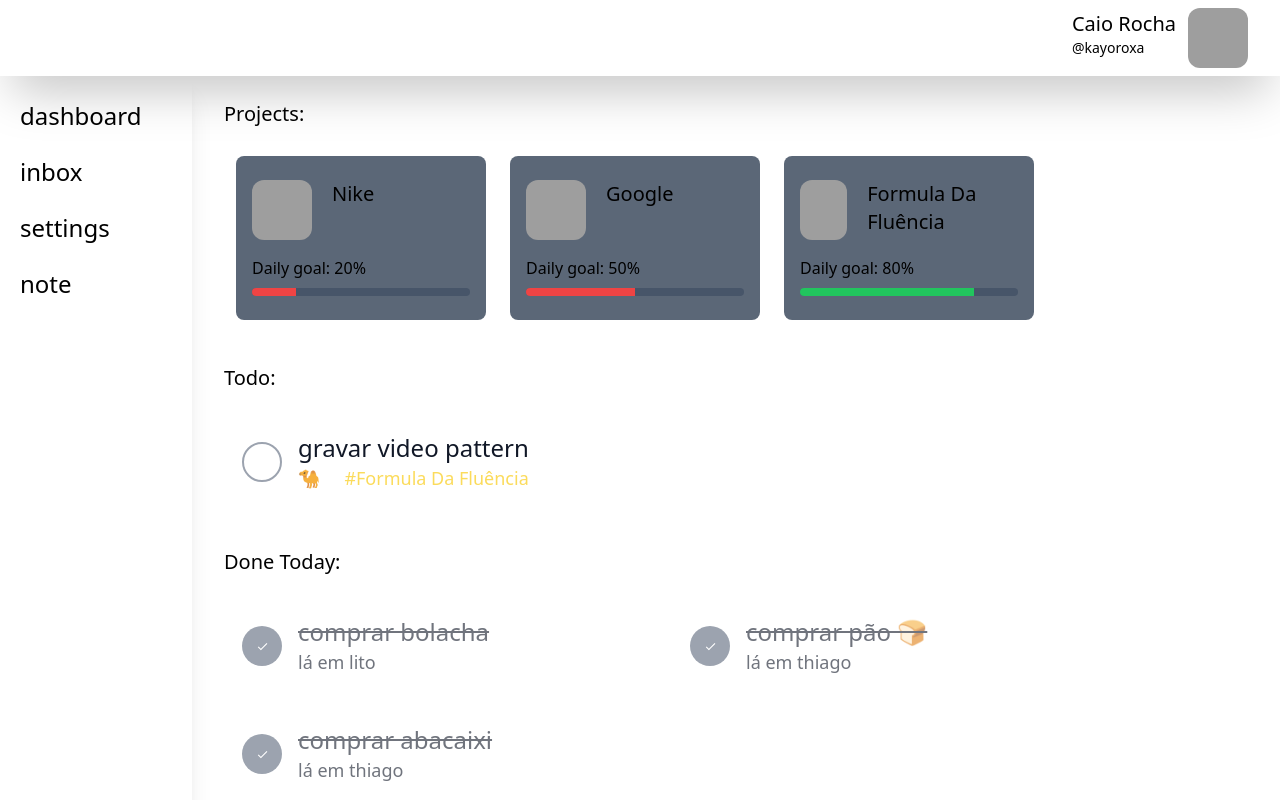
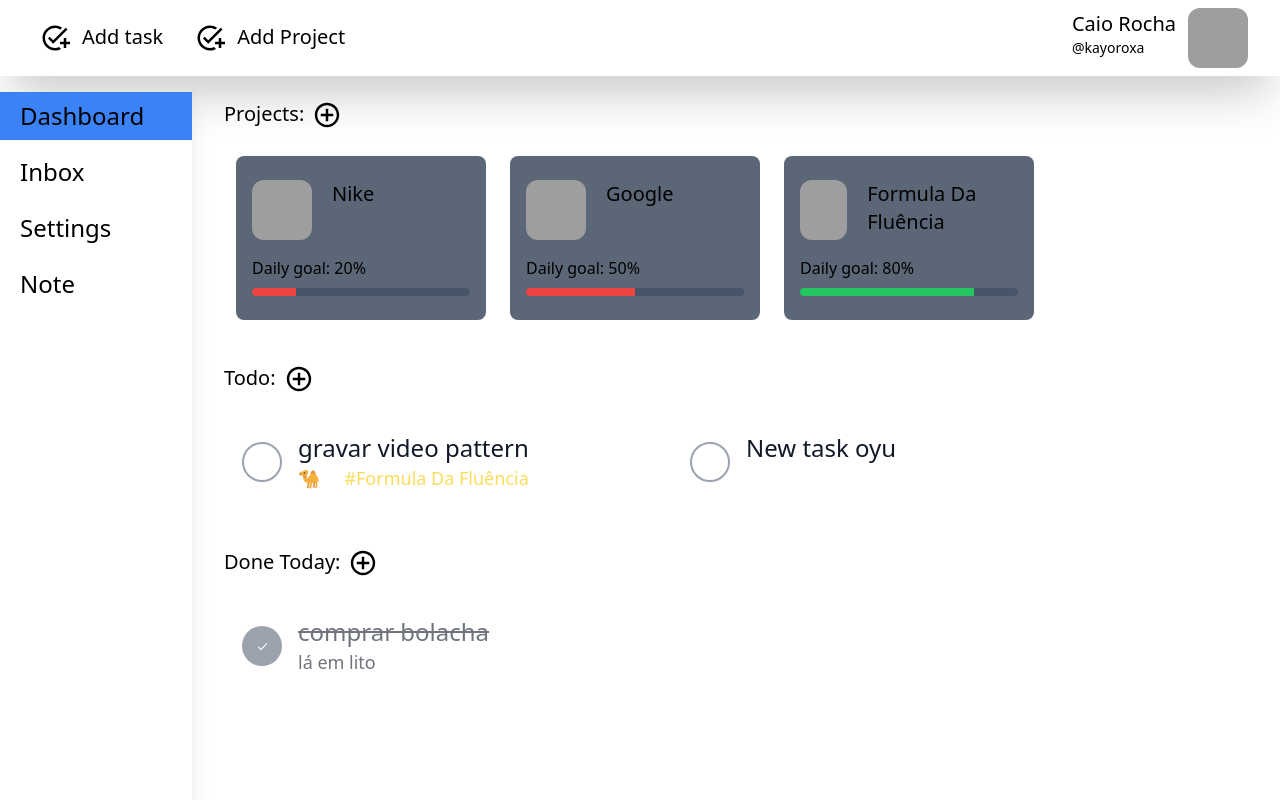
Before and after one commit to kayoroxa/checkmaty, a Next.js app: page / in a window 1280 px wide. Built offline with nearby package versions, Linux system fonts and the light colour scheme; data requests are answered from the project's data file; grey boxes are pictures that could not be loaded.

Commit message:
features

```diff
--- a/db.json
+++ b/db.json
@@ -15,7 +15,9 @@
       "done": true,
       "userId": "359051936857588309",
       "inMainView": true,
-      "tagsId": []
+      "tagsId": [],
+      "projectId": false,
+      "parentId": false
     },
     {
       "id": 2,
@@ -24,19 +26,24 @@
       "relevance": 10,
       "simplicity": 5,
       "done": true,
-      "inMainView": true,
+      "inMainView": false,
       "userId": "359051936857588309",
-      "tagsId": ["359147022097318485"]
+      "tagsId": ["359147022097318485"],
+      "projectId": false,
+      "parentId": false
     },
     {
       "id": 3,
-      "title": "comprar abacaixi",
-      "description": "lá em thiago",
-      "relevance": 10,
+      "title": "Comprar morango",
+      "description": "Comprar morango asd",
+      "relevance": "2",
       "simplicity": 5,
       "done": true,
-      "inMainView": true,
-      "userId": "359051936857588309"
+      "inMainView": false,
+      "userId": "359051936857588309",
+      "projectId": false,
+      "parentId": false,
+      "Due date": "Today"
     },
     {
       "id": 4,
@@ -46,7 +53,9 @@
       "simplicity": "5",
       "done": false,
       "inMainView": false,
-      "userId": "359051936857588309"
+      "userId": "359051936857588309",
+      "projectId": false,
+      "parentId": false
     },
     {
       "id": 5,
@@ -57,7 +66,8 @@
       "done": false,
       "inMainView": true,
       "userId": "359051936857588309",
-      "projectId": 3
+      "projectId": 3,
+      "parentId": false
     },
     {
       "id": 6,
@@ -68,6 +78,7 @@
       "done": true,
       "inMainView": false,
       "userId": "359051936857588309",
+      "projectId": false,
       "parentId": 5
     },
     {
@@ -80,7 +91,16 @@
       "done": true,
       "inMainView": false,
       "userId": "359051936857588309",
+      "projectId": false,
       "parentId": 6
+    },
+    {
+      "id": 8,
+      "title": "New task oyu",
+      "description": "",
+      "userId": "359051936857588309",
+      "inMainView": true,
+      "done": false
     }
   ],
   "tags": [
--- a/src/atoms/Container.tsx
+++ b/src/atoms/Container.tsx
@@ -1,4 +1,5 @@
 import { ReactNode } from 'react'
+import { IoMdAddCircleOutline } from 'react-icons/io'
 
 export default function Container({
   children,
@@ -11,7 +12,13 @@
 }) {
   return (
     <div>
-      {title && <h1 className="text-xl mb-2 ml-2">{title}</h1>}
+      <div className="flex gap-2">
+        {title && <h1 className="text-xl mb-2 ml-2">{title}</h1>}
+        <IoMdAddCircleOutline
+          size={30}
+          className="dark:fill-white hover:fill-green-500 hover:cursor-pointer"
+        />
+      </div>
       <div
         className={`dark:bg-slate-700/40 flex-1 rounded-2xl w-full p-5 max-h-[50vh] flex-wrap flex  gap-6 ${
           flex ? 'flex' : ''
--- a/src/hooks/useTasks.ts
+++ b/src/hooks/useTasks.ts
@@ -1,5 +1,6 @@
 import { useMutation, useQuery } from 'react-query'
 import { queryClient } from '../pages/_app'
+import { useTaskStore } from '../store/useTaskStore'
 import { axiosApi } from '../utils/axiosApi'
 import { Task } from '../utils/types/_Task'
 
@@ -33,20 +34,31 @@
     ? get(`/tasks?${optionsQuery}`, userId, ['tasks', optionsQuery])
     : get(`/tasks`, userId, ['tasks'])
 
+  interface TaskCreate extends Omit<Task, 'id'> {
+    id?: number
+  }
+
   const {
     mutate: createTask,
     isLoading: isCreateTaskLoading,
     isError: isCreateTaskError,
     error: createTaskError,
   } = useMutation(
-    async (newTask: Task) => {
+    async (newTask: TaskCreate) => {
       const { data } = await axiosApi.post<Task>('/tasks', newTask)
       return data
     },
     {
-      onSuccess: data => {
-        // This function is called if the mutation is successful
-        // You can do things like updating your cache here
+      onSuccess: task => {
+        const isSubTask =
+          typeof task?.parentId === 'string' ||
+          typeof task?.parentId === 'number'
+
+        if (isSubTask) {
+          queryClient.invalidateQueries(['subTasks', task.parentId])
+        } else {
+          queryClient.invalidateQueries('tasks')
+        }
       },
     }
   )
@@ -85,12 +97,16 @@
     error: deleteTaskError,
   } = useMutation(
     async (taskId: string) => {
-      await axiosApi.delete(`/api/tasks/${taskId}`)
+      const { data } = await axiosApi.delete(`/tasks/${taskId}`)
+      return data
     },
     {
       onSuccess: () => {
-        // This function is called if the mutation is successful
-        // You can do things like updating your cache here
+        const { setTaskSelected } = useTaskStore()
+        debugger
+        queryClient.invalidateQueries('tasks')
+        queryClient.invalidateQueries('subTasks')
+        setTaskSelected(null)
       },
     }
   )
--- a/src/molecules/Header.tsx
+++ b/src/molecules/Header.tsx
@@ -1,8 +1,55 @@
+import { MdAddTask } from 'react-icons/md'
 import SquareImg from '../atoms/SquareImg'
+import { useTasks } from '../hooks/useTasks'
+import { queryClient } from '../pages/_app'
+import { useTaskStore } from '../store/useTaskStore'
+import { Task } from '../utils/types/_Task'
+
+function ButtonOp({
+  title,
+  onClick,
+}: {
+  title?: string
+  onClick?: () => void
+}) {
+  return (
+    <button
+      className="flex gap-3 group hover:cursor-pointer hover:dark:bg-slate-600/80 p-2"
+      onClick={onClick}
+    >
+      <MdAddTask size={30} className="group-hover:fill-green-400" />
+      <h1 className="text-xl group-hover:text-green-400">{title}</h1>
+    </button>
+  )
+}
 
 export default function Header() {
+  const { createTask } = useTasks('359051936857588309')
+  const { setTaskSelected } = useTaskStore()
+
   return (
     <header className="w-full px-8 py-2 dark:bg-slate-700  shadow-2xl flex justify-end items-center gap-3">
+      <section className="mr-auto flex gap-4">
+        <ButtonOp
+          title="Add task"
+          onClick={() => {
+            const tasks =
+              (queryClient.getQueryState('tasks')?.data as Task[]) || []
+
+            createTask({
+              title: 'New task',
+              description: '',
+              userId: '359051936857588309',
+              inMainView: true,
+              done: false,
+            })
+
+            setTaskSelected(tasks.slice(-1)[0])
+          }}
+        />
+        <ButtonOp title="Add Project" onClick={() => {}} />
+      </section>
+
       <div className="-mt-2">
         <h1 className="text-xl">Caio Rocha</h1>
         <p className="text-sm">@kayoroxa</p>
--- a/src/molecules/SideBar.tsx
+++ b/src/molecules/SideBar.tsx
@@ -1,23 +1,30 @@
-import Link from 'next/link'
+import LinkRaw from 'next/link'
+import { useRouter } from 'next/router'
+
+function Link({ title, url }: { title: string; url: string }) {
+  const { pathname } = useRouter()
+
+  return (
+    <LinkRaw
+      href={url}
+      className={`
+  ${pathname === url ? 'bg-blue-500' : 'dark:hover:bg-slate-700/80'}
+  px-5
+  py-2
+  `}
+    >
+      {title}
+    </LinkRaw>
+  )
+}
 
 export default function SideBar() {
   return (
     <div className="flex flex-col gap-2  py-4 min-w-[15vw] text-2xl">
-      <Link
-        href="/"
-        className="dark:bg-blue-900/50 dark:hover:bg-slate-700/80 px-5 py-2"
-      >
-        dashboard
-      </Link>
-      <Link href="/inbox" className="dark:hover:bg-slate-700/80 px-5 py-2">
-        inbox
-      </Link>
-      <Link href="/settings" className="dark:hover:bg-slate-700/80 px-5 py-2">
-        settings
-      </Link>
-      <Link href="/note" className="dark:hover:bg-slate-700/80 px-5 py-2">
-        note
-      </Link>
+      <Link title="Dashboard" url="/" />
+      <Link title="Inbox" url="/inbox" />
+      <Link title="Settings" url="/settings" />
+      <Link title="Note" url="/note" />
     </div>
   )
 }
--- a/src/organisms/WrapperTaskModal.tsx
+++ b/src/organisms/WrapperTaskModal.tsx
@@ -30,7 +30,7 @@
 
   const showHistoric = taskSelectedHistoric && taskSelectedHistoric?.length > 1
 
-  const { updateTask } = useTasks('359051936857588309')
+  const { updateTask, deleteTask } = useTasks('359051936857588309')
 
   if (!taskSelected) return null
   return (
@@ -97,6 +97,15 @@
               })
             }}
           />
+
+          <button
+            onClick={() => {
+              deleteTask(String(taskSelected.id))
+            }}
+            className="mt-auto bg-red-600/30 hover:bg-red-700 text-white font-bold py-2 px-4 rounded"
+          >
+            Delete
+          </button>
         </section>
       </main>
     </Modal>
--- a/src/pages/inbox.tsx
+++ b/src/pages/inbox.tsx
@@ -4,7 +4,8 @@
 export default function Inbox() {
   const data = useTasks('359051936857588309', {
     inMainView: false,
-    // parentId: undefined,
+    parentId: false,
+    projectId: false,
   })
 
   return (
--- a/src/utils/types/_Task.ts
+++ b/src/utils/types/_Task.ts
@@ -18,6 +18,6 @@
   userId?: string //(referência ao usuário que criou a tarefa)
 
   inMainView?: boolean
-  parentId?: string
-  projectId?: string //(referência ao projeto que criou a tarefa)
+  parentId?: string | false
+  projectId?: string | false //(referência ao projeto que criou a tarefa)
 }
```
Also changed, not shown: 1 other file (tests, documents, lock files or other folders).
